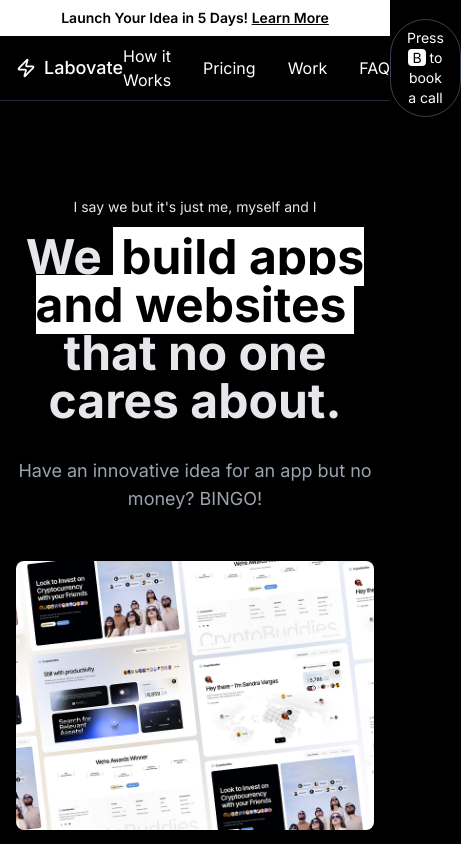
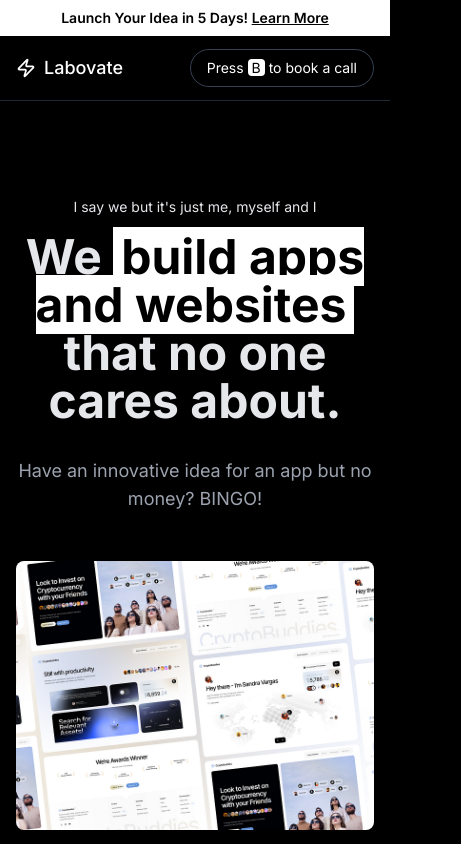
Before and after one commit to humaneediedofanxiety/i-built-a-brand, a Next.js app: page / in a window 390 px wide. Shown: the top 844 px of the page, 461 px wide, since content can reach past the window. Built offline with nearby package versions, Linux system fonts and the light colour scheme.

Commit message:
made the site responsive and smooth

```diff
--- a/app/globals.css
+++ b/app/globals.css
@@ -12,3 +12,7 @@ body {
   color: rgb(var(--foreground-rgb));
   background: rgb(var(--background-start-rgb));
 }
+
+html {
+  scroll-behavior: smooth;
+}
--- a/components/EasyToStartSection.tsx
+++ b/components/EasyToStartSection.tsx
@@ -1,8 +1,9 @@
 export default function EasyToStartSection() {
+
   const steps = ["Sign up for an account", "Choose your plan", "Customize your dashboard", "Start using our platform"]
 
   return (
-    <div className="py-24 px-6 bg-gray-900">
+    <div id="how-it-works" className="py-24 px-6 bg-gray-900">
       <h2 className="text-3xl font-bold mb-12 text-center">Easy to Get Started</h2>
       <div className="max-w-3xl mx-auto">
         {steps.map((step, index) => (
--- a/components/FAQSection.tsx
+++ b/components/FAQSection.tsx
@@ -25,9 +25,9 @@ export default function FAQSection() {
   ]
 
   return (
-    <div className="bg-black text-white py-24">
+    <div className="bg-black text-white py-24 px-4" id="FAQ">
       <div className="max-w-3xl mx-auto px-4 sm:px-6 lg:px-8">
-        <h2 className="text-3xl font-bold mb-12">Frequently Asked Questions (FAQ)</h2>
+        <h2 className="text-3xl font-bold mb-12 sm:text-left text-center">Frequently Asked Questions (FAQ)</h2>
 
         <div className="space-y-4">
           {faqs.map((faq, index) => (
--- a/components/Footer.tsx
+++ b/components/Footer.tsx
@@ -6,7 +6,7 @@ export default function Footer() {
       <div className="max-w-7xl mx-auto px-4 sm:px-6 lg:px-8">
         <div className="grid grid-cols-1 md:grid-cols-4 gap-8">
           <div>
-            <h2 className="text-2xl font-bold mb-4">Labovate</h2>
+            <h2 className="text-3xl font-bold mb-4">Labovate</h2>
             <p className="text-sm text-gray-300">By a bunch of my persona</p>
           </div>
 
@@ -54,7 +54,7 @@ export default function Footer() {
 
           <div>
             <h3 className="font-semibold mb-4">Any questions</h3>
-            <Link href="mailto:saysayeem.pr@gmail.com" className="text-2xl font-semibold hover:text-gray-200">
+            <Link href="mailto:saysayeem.pr@gmail.com" className="text-3xl break-words font-semibold hover:text-gray-200">
               saysayeem.pr@gmail.com
             </Link>
             <p className="mt-2 text-sm text-gray-300">
--- a/components/HowItWorks.tsx
+++ b/components/HowItWorks.tsx
@@ -2,7 +2,7 @@ import { ArrowRight } from "lucide-react"
 
 export default function HowItWorks() {
   return (
-    <div className="bg-black text-white py-24">
+    <div className="bg-black text-white py-24" id="how-it-works">
       <div className="max-w-7xl mx-auto px-4 sm:px-6 lg:px-8">
         <div className="text-center mb-16">
           <p className="text-sm uppercase tracking-wider mb-4">HOW IT WORKS</p>
--- a/components/Navigation.tsx
+++ b/components/Navigation.tsx
@@ -7,23 +7,23 @@ export default function Navigation() {
       <div className="max-w-7xl mx-auto px-4 sm:px-6 lg:px-8">
         <div className="flex justify-between items-center h-16">
 
+          <Link href="#home">
+            <div className="flex items-center space-x-2">
+              <Zap className="h-5 w-5 text-white font-bold" />
+              <span className="text-white font-medium text-lg">Labovate</span>
+            </div></Link>
 
-          <div className="flex items-center space-x-2">
-            <Zap className="h-5 w-5 text-white font-bold" />
-            <span className="text-white font-medium text-lg">Labovate</span>
-          </div>
-
-          <div className="flex items-center space-x-8">
-            <Link href="#" className="text-white hover:text-gray-300">
+          <div className="items-center space-x-8 hidden sm:flex">
+            <Link href="#how-it-works" className="text-white hover:text-gray-300">
               How it Works
             </Link>
-            <Link href="#" className="text-white hover:text-gray-300">
+            <Link href="#pricing" className="text-white hover:text-gray-300">
               Pricing
             </Link>
-            <Link href="#" className="text-white hover:text-gray-300">
+            <Link href="#featured" className="text-white hover:text-gray-300">
               Work
             </Link>
-            <Link href="#" className="text-white hover:text-gray-300">
+            <Link href="#FAQ" className="text-white hover:text-gray-300">
               FAQ
             </Link>
           </div>
--- a/components/PricingSection.tsx
+++ b/components/PricingSection.tsx
@@ -2,7 +2,7 @@ import { Zap } from "lucide-react"
 
 export default function PricingSection() {
   return (
-    <div className="bg-black text-white py-24">
+    <div className="bg-black text-white py-24" id="pricing">
       <div className="max-w-7xl mx-auto px-4 sm:px-6 lg:px-8">
         <div className="text-center mb-16">
           <p className="text-sm uppercase tracking-wider mb-4">Don&#39;t like how that works?</p>
@@ -121,7 +121,7 @@ export default function PricingSection() {
         <div className="text-center mt-8">
           <p className="text-sm text-gray-400">
           </p>
-          <a href="#" className="text-sm underline">
+          <a href="#" className="underline">
             Get a sample of our work for free
           </a>
         </div>
--- a/components/ProjectShowcase.tsx
+++ b/components/ProjectShowcase.tsx
@@ -3,7 +3,7 @@ import { ArrowUpRight } from "lucide-react"
 
 export default function ProjectShowcase() {
   return (
-    <div className="bg-black text-white py-24">
+    <div className="bg-black text-white py-24" id="featured">
       <div className="max-w-7xl mx-auto px-4 sm:px-6 lg:px-8">
         <div className="text-center mb-16">
           <h2 className="text-4xl sm:text-5xl font-bold mb-4">Featured Works</h2>
--- a/components/TopBanner.tsx
+++ b/components/TopBanner.tsx
@@ -2,7 +2,7 @@ import Link from "next/link"
 
 export default function TopBanner() {
   return (
-    <div className="w-full bg-white text-black text-center py-2">
+    <div className="w-full bg-white text-black text-center py-2" id="home">
       <p className="text-sm font-semibold">
         Launch Your Idea in 5 Days!{" "}
         <Link href="#" className="underline">
```
